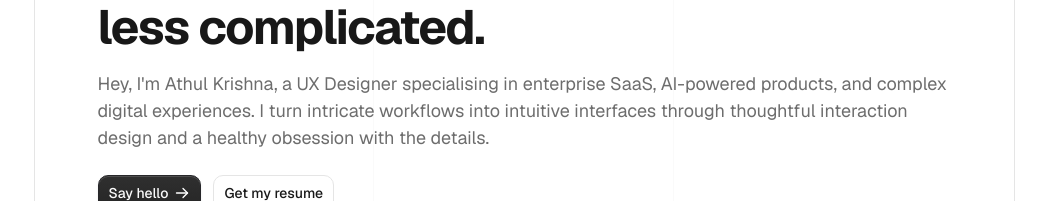
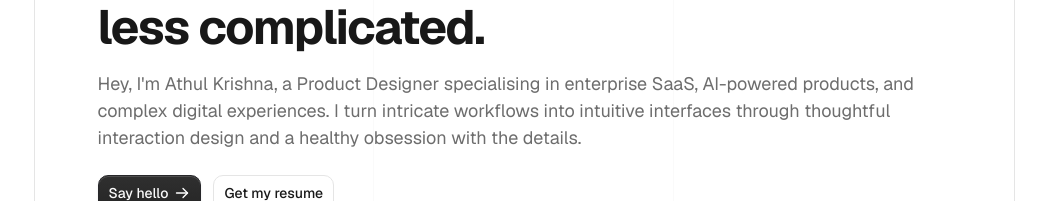
Before and after one commit to athul-krish01/athul_portfolio, a Next.js app: page / in a window 1280 px wide. Shown: the part 399-600 px from the top of the page, without its empty margins (109-1156 px from the left). Built offline with nearby package versions, Linux system fonts and the light colour scheme; no server answers.

Commit message:
Update hero title to Product Designer
Co-Authored-By: Claude Haiku 5.5 <noreply@anthropic.com>

```diff
--- a/src/data/site.ts
+++ b/src/data/site.ts
@@ -34,7 +34,7 @@ export const resumeHref = "https://drive.google.com/file/d/1o16hCjBugOO4ii4Bz92t
 
 export const hero = {
   heading: "I make complicated software less complicated.",
-  body: "Hey, I'm Athul Krishna, a UX Designer specialising in enterprise SaaS, AI-powered products, and complex digital experiences. I turn intricate workflows into intuitive interfaces through thoughtful interaction design and a healthy obsession with the details.",
+  body: "Hey, I'm Athul Krishna, a Product Designer specialising in enterprise SaaS, AI-powered products, and complex digital experiences. I turn intricate workflows into intuitive interfaces through thoughtful interaction design and a healthy obsession with the details.",
 };
 
 export const about = {
```
